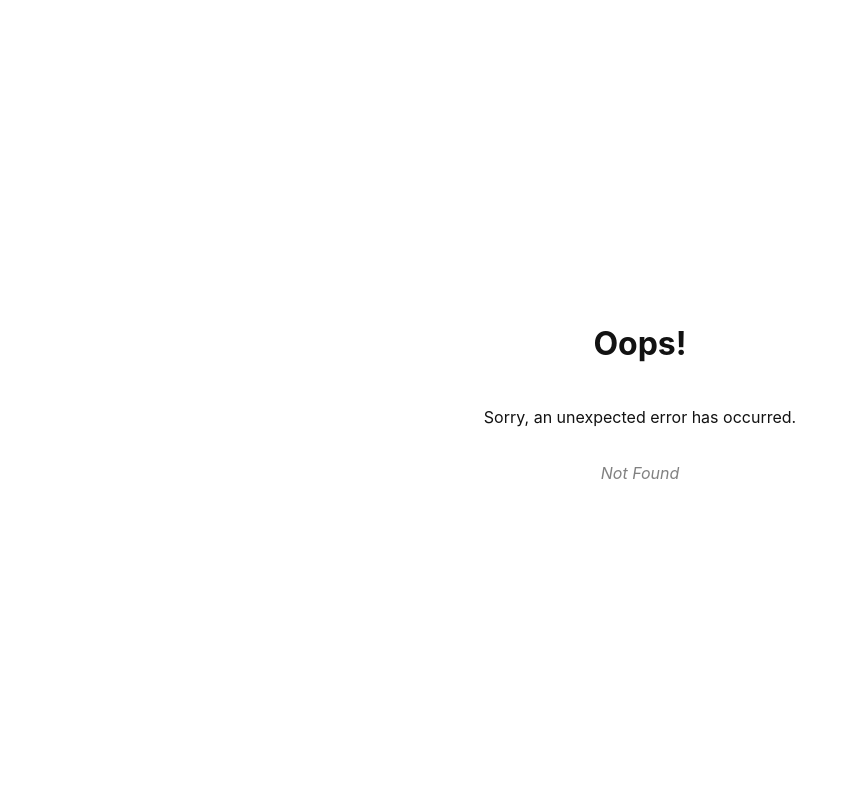
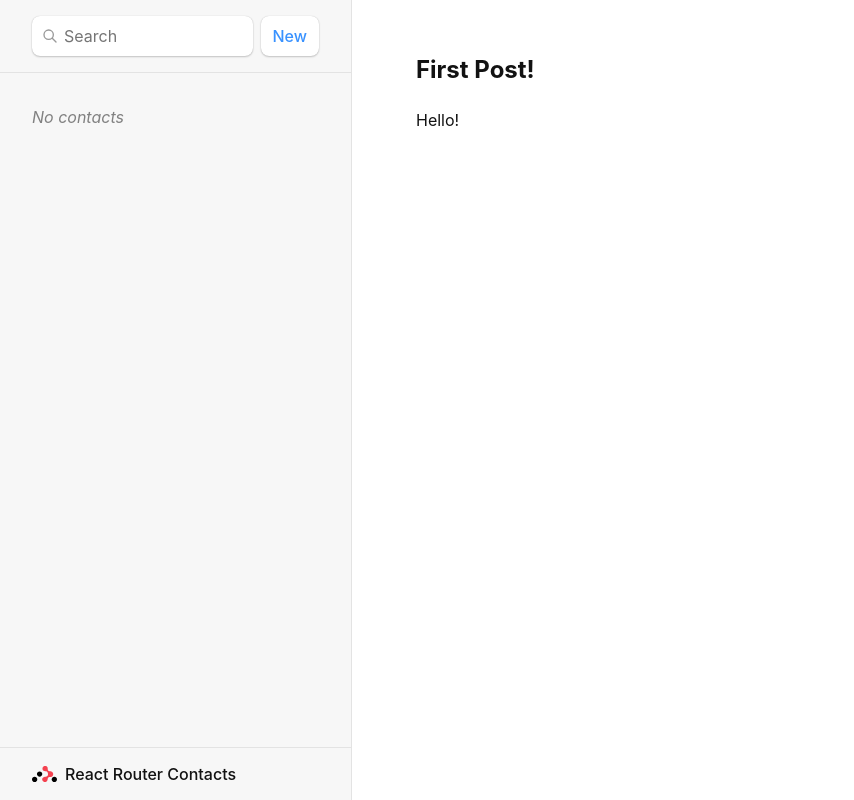
Before and after one commit to tranhuunam00/k10-reactjs, a React (Vite) app: page /posts/1 in a window 1280 px wide. Before the commit this address had no page. Shown: the whole page, without its empty margins (0-854 px from the left). Built offline with nearby package versions, Linux system fonts and the light colour scheme.

Commit message:
detail post

```diff
--- a/src/features/posts/PostsList.jsx
+++ b/src/features/posts/PostsList.jsx
@@ -1,4 +1,5 @@
 import { useSelector } from "react-redux";
+import { Link } from "react-router-dom";
 
 export const PostsList = () => {
   const posts = useSelector((state) => state.posts);
@@ -7,6 +8,9 @@
     <article className="post-excerpt" key={post.id}>
       <h3>{post.title}</h3>
       <p className="post-content">{post.content.substring(0, 100)}</p>
+      <Link to={`/posts/${post.id}`} className="button muted-button">
+        View Post
+      </Link>
     </article>
   ));
 
--- /dev/null
+++ b/src/features/posts/SinglePostPage.jsx
@@ -0,0 +1,27 @@
+/* eslint-disable react/prop-types */
+import { useSelector } from "react-redux";
+import { useParams } from "react-router-dom";
+
+export const SinglePostPage = () => {
+  const { postId } = useParams();
+  const post = useSelector((state) =>
+    state.posts.find((post) => post.id === postId)
+  );
+
+  if (!post) {
+    return (
+      <section>
+        <h2>Post not found!</h2>
+      </section>
+    );
+  }
+
+  return (
+    <section>
+      <article className="post">
+        <h2>{post.title}</h2>
+        <p className="post-content">{post.content}</p>
+      </article>
+    </section>
+  );
+};
--- a/src/main.jsx
+++ b/src/main.jsx
@@ -16,6 +16,7 @@
 import { Counter } from "./features/counter/counter";
 import { PostsList } from "./features/posts/PostsList";
 import { AddPostForm } from "./features/posts/AddPostForm";
+import { SinglePostPage } from "./features/posts/SinglePostPage";
 
 const router = createBrowserRouter([
   {
@@ -37,9 +38,14 @@
             path: "posts/",
             element: <PostsList />,
           },
+
           {
             path: "posts/edit",
             element: <AddPostForm />,
+          },
+          {
+            path: "posts/:postId",
+            element: <SinglePostPage />,
           },
           {
             path: "contacts/:contactId",
```
